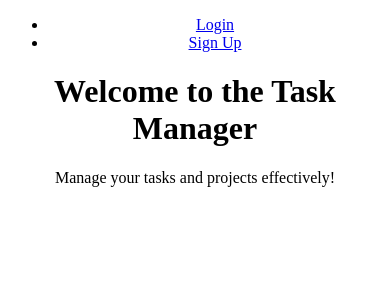
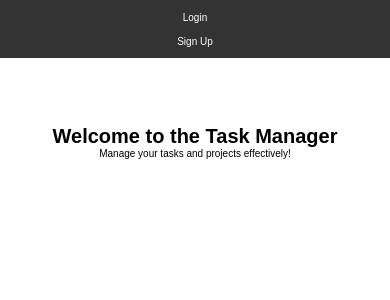
Before and after one commit to sdunlap1/capstone-frontend, a React (Create React App) app: page / in a window 390 px wide. Shown: the top 300 px of the page. Built offline with nearby package versions, Linux system fonts and the light colour scheme; no server answers.

Commit message:
Added styling for mobile and updated logic so new user signup and current user get notified if username or email is already in use

```diff
--- a/src/App.js
+++ b/src/App.js
@@ -7,6 +7,7 @@ import SignupForm from './components/SignupForm';
 import ProtectedRoute from './components/ProtectedRoute';
 import Navbar from './components/Navbar';
 import './styles/App.css';
+import './styles/Calendar.css';
 
 const HomePage = () => (
   <div>
@@ -19,6 +20,7 @@ const App = () => {
   return (
     <div className="App">
       <Navbar />
+      <div className="main-content">
       <Routes>
         <Route path="/" element={<HomePage />} />
         <Route path="/calendar" element={<ProtectedRoute><CalendarPage /></ProtectedRoute>} />
@@ -26,6 +28,7 @@ const App = () => {
         <Route path="/login" element={<LoginForm />} />
         <Route path="/signup" element={<SignupForm />} />
       </Routes>
+      </div>
     </div>
   );
 };
--- a/src/components/Calendar.js
+++ b/src/components/Calendar.js
@@ -13,7 +13,7 @@ import AddTaskModal from "./AddTaskModal";
 import EditTaskModal from "./EditTaskModal";
 import AddProjectModal from "./AddProjectModal";
 import EditProjectModal from "./EditProjectModal";
-import "../styles/Calendar.css";
+
 
 const Calendar = () => {
   const { token } = useAuth();
@@ -332,7 +332,6 @@ const Calendar = () => {
 
   return (
     <div>
-      {/* <h1>Task and Project Calendar</h1> */}
       <FullCalendar
         ref={calendarRef}
         plugins={[dayGridPlugin, timeGridPlugin, interactionPlugin]}
@@ -344,10 +343,12 @@ const Calendar = () => {
         eventDurationEditable={true}
         eventStartEditable={true}
         eventResize={handleEventResize}
+        aspectRatio={1.35}
+        handleWindowResize={true}
         headerToolbar={{
-          left: "prev,next today addTaskButton addProjectButton",
-          center: "title",
-          right: "dayGridMonth,timeGridWeek,timeGridDay,timeGridFourDay",
+          left: "",  // All buttons on the left
+          center: "title",   // The title (month, day, year) centered
+          right: "prev,next today,dayGridMonth,timeGridWeek,timeGridDay,timeGridFourDay, addTaskButton,addProjectButton", // View switchers on the right
         }}
         customButtons={{
           addTaskButton: {
@@ -372,6 +373,7 @@ const Calendar = () => {
             buttonText: "4 day",
           },
         }}
+
         events={events}
         editable={true}
         timeZone="local"
--- a/src/components/Navbar.js
+++ b/src/components/Navbar.js
@@ -6,8 +6,8 @@ const Navbar = () => {
   const { token, logout } = useAuth();
   const location = useLocation();
   return (
-    <nav>
-      <ul>
+    <nav className="navbar">
+      <ul className="nav-links">
         {/* Show Dashboard and Calendar for logged-in users */}
         {token ? (
           <>
--- a/src/components/SignupForm.js
+++ b/src/components/SignupForm.js
@@ -1,11 +1,11 @@
-import React, { useState } from 'react';
-import { useNavigate } from 'react-router-dom';
-import axiosInstance from '../api/axiosInstance';
+import React, { useState } from "react";
+import { useNavigate } from "react-router-dom";
+import axiosInstance from "../api/axiosInstance";
 
 const SignupForm = () => {
-  const [username, setUsername] = useState('');
-  const [password, setPassword] = useState('');
-  const [email, setEmail] = useState('');
+  const [username, setUsername] = useState("");
+  const [password, setPassword] = useState("");
+  const [email, setEmail] = useState("");
   const [error, setError] = useState(null);
   const navigate = useNavigate();
 
@@ -22,7 +22,7 @@ const SignupForm = () => {
     }
 
     try {
-      const response = await axiosInstance.post('/auth/signup', {
+      const response = await axiosInstance.post("/auth/signup", {
         username: trimmedUsername,
         email: trimmedEmail,
         password: trimmedPassword,
@@ -31,20 +31,34 @@ const SignupForm = () => {
       const { token } = response.data;
 
       // Save the token to localStorage
-      localStorage.setItem('token', token);
+      localStorage.setItem("token", token);
 
       // Redirect to user page after signup
-      navigate('/user');
+      navigate("/user");
     } catch (error) {
-      console.error('Error signing up:', error);
-      setError('Failed to sign up. Please ensure all fields are filled correctly and try again.');
+      console.error("Error signing up:", error);
+
+      // Check for specific error messages from the backend
+      if (error.response && error.response.status === 400) {
+        const errorMessage = error.response.data.message;
+
+        if (errorMessage === "Username already taken") {
+          setError("The username is already taken. Please choose another.");
+        } else if (errorMessage === "Email already in use") {
+          setError("The email is already in use. Please choose another.");
+        } else {
+          setError("Failed to sign up. Please ensure all fields are correct.");
+        }
+      } else {
+        setError("An unknown error occurred. Please try again later.");
+      }
     }
   };
 
   return (
     <div>
       <h1>Signup</h1>
-      {error && <p style={{ color: 'red' }}>{error}</p>}
+      {error && <p style={{ color: "red" }}>{error}</p>}
       <form onSubmit={handleSignup}>
         <div>
           <label>Username:</label>
--- a/src/pages/UserPage.js
+++ b/src/pages/UserPage.js
@@ -1,9 +1,9 @@
-import React, { useEffect, useState } from 'react';
-import axiosInstance from '../api/axiosInstance';
-import useAuth from '../hooks/useAuth';
+import React, { useEffect, useState } from "react";
+import axiosInstance from "../api/axiosInstance";
+import useAuth from "../hooks/useAuth";
 
 const UserPage = () => {
-  const { token, user } = useAuth();  // Extract token and user from useAuth hook
+  const { token, user } = useAuth(); // Extract token and user from useAuth hook
   const [userInfo, setUserInfo] = useState(null);
   const [email, setEmail] = useState("");
   const [password, setPassword] = useState("");
@@ -13,14 +13,14 @@ const UserPage = () => {
   useEffect(() => {
     const fetchUserInfo = async () => {
       try {
-        const response = await axiosInstance.get('/user', {
+        const response = await axiosInstance.get("/user", {
           headers: {
             Authorization: `Bearer ${token}`,
           },
         });
         setUserInfo(response.data);
       } catch (error) {
-        console.error('Error fetching user info:', error);
+        console.error("Error fetching user info:", error);
       }
     };
 
@@ -33,27 +33,57 @@ const UserPage = () => {
 
   const handleSave = async (e) => {
     e.preventDefault();
+    // Trim the values to ensure no whitespace is treated as a valid input
+    const trimmedEmail = email.trim();
+    const trimmedPassword = password.trim();
+
+    // Check if both email and password fields are empty
+    if (!trimmedEmail && !trimmedPassword) {
+      setErrorMessage("At least one field (email or password) is required.");
+      return;
+    }
+
     try {
       const updatedInfo = {
-        email,
-        ...(password && { password }), // Only include password if it's being changed
+        email: trimmedEmail ? trimmedEmail : userInfo.email,  // Keep original email if field is empty
+        ...(trimmedPassword && { password: trimmedPassword }),
       };
 
       await axiosInstance.put("/user", updatedInfo); // Send the updated data to the backend
 
       setSuccessMessage("User information updated successfully!");
       setErrorMessage("");
+      setEmail("");
+      setPassword("");
     } catch (error) {
       console.error("Error updating user information:", error);
+
+      // Check for specific error messages from the backend
+      if (error.response && error.response.status === 400) {
+        const errorMessage = error.response.data.message;
+
+        if (errorMessage === "Email already in use") {
+          setErrorMessage(
+            "The email is already in use. Please choose another."
+          );
+        } else {
           setErrorMessage("Failed to update user information.");
+        }
+      } else {
+        setErrorMessage("An unknown error occurred. Please try again later.");
+      }
     }
   };
 
   return (
     <div>
       <h1>User Information</h1>
-      <p><strong>Username:</strong> {userInfo.username}</p>
-      <p><strong>Email:</strong> {userInfo.email}</p>
+      <p>
+        <strong>Username:</strong> {userInfo.username}
+      </p>
+      <p>
+        <strong>Email:</strong> {userInfo.email}
+      </p>
 
       <h1>Edit Your Information</h1>
 
--- a/src/styles/App.css
+++ b/src/styles/App.css
@@ -16,3 +16,125 @@
     transform: rotate(360deg);
   }
 }
+
+/* Styles for NAVBAR */
+/* Basic reset */
+* {
+  margin: 0;
+  padding: 0;
+  box-sizing: border-box;
+}
+
+body {
+  font-family: Arial, sans-serif;
+}
+
+/* Navbar container */
+.navbar {
+  display: flex;
+  justify-content: center;
+  background-color: #333;
+  padding: 10px;
+  position: fixed;
+  top: 0;
+  width: 100%;
+  z-index: 100;
+}
+
+/* Nav links list */
+.nav-links {
+  display: flex;
+  justify-content: center; /* Align horizontally */
+  align-items: center;
+  list-style-type: none;
+}
+
+/* Individual link items */
+.nav-links li {
+  margin: 0 20px;
+}
+
+/* Styling the links */
+.nav-links a,  .nav-links button {
+  color: white;
+  text-decoration: none;
+  font-size: 16px;
+  padding: 8px 12px;
+}
+
+.nav-links a:hover {
+  background-color: #555;
+  border-radius: 4px;
+}
+
+/* Style for the logout button */
+.nav-links button {
+  background: none;
+  border: none;
+  color: white;
+  cursor: pointer;
+  font-size: 16px;
+  padding: 8px 12px;
+}
+
+.nav-links button:hover {
+  background-color: #555;
+  border-radius: 4px;
+}
+
+/* Add some padding to the main content to avoid being hidden by the navbar */
+.main-content {
+  padding-top: 100px;
+}
+
+/* Media query for mobile */
+@media (max-width: 768px) {
+  body {
+    font-size: 12px;
+  }
+  .navbar {
+    flex-direction: column;
+    align-items: center;
+    font-size: 12px;
+  }
+
+  .nav-links {
+    flex-direction: column;
+    align-items: center;
+  }
+
+  .nav-links li {
+    margin: 10px 0;
+  }
+  .nav-links a, .nav-links button {
+    font-size: 12px;
+  }
+
+  /* Make the calendar and other content responsive */
+  .main-content {
+    display: flex;
+    flex-direction: column;
+    align-items: center;
+    margin-top: 120px;
+  }
+}
+
+/* Additional media query for very small devices */
+@media (max-width: 480px) {
+  body {
+    font-size: 10px;
+  }
+  .navbar {
+    padding: 5px;
+  }
+  .nav-links a, .nav-links button {
+    font-size: 10px;
+  }
+  .nav-links li {
+    margin: 5px 0;
+  }
+
+  .main-content {
+    padding: 5px;
+  }
+}
--- a/src/styles/Calendar.css
+++ b/src/styles/Calendar.css
@@ -93,6 +93,28 @@
   background-color: red !important;
 }
 
+/* style the title and buttons */
+.fc-toolbar {
+  display: flex;
+  flex-direction: column; /* Stack title and buttons vertically */
+  align-items: center; /* Center all elements */
+  margin-bottom: 20px; /* Adjust space below the toolbar */
+}
+
+/* Center and style the title */
+.fc-toolbar-title {
+  font-size: 24px;
+  margin-bottom: 10px; /* Space between title and buttons */
+  text-align: center;
+  font-weight: bold;
+}
+
+/* Adjust the buttons layout */
+.fc-toolbar-chunk {
+  display: flex;
+  justify-content: center;
+}
+
 /* Use this styling for month view all other views are
 handled in fetchTasks in Calendar.js */
 
@@ -104,6 +126,22 @@ handled in fetchTasks in Calendar.js */
 }
 /* Style for completed tasks */
 .task-event.completed {
-  background-color: grey; /* Grey out completed tasks */
-  border-color: darkgrey; /* Dark grey border for completed tasks */
+  background-color: grey;
+  border-color: darkgrey;
 }
+
+/* adding padding to the whole calendar over 768px */
+@media (min-width: 768px) {
+  .fc {
+    padding-right: 20px;
+    padding-bottom: 20px;
+    padding-left: 20px;
+  }
+}
+/* Optional: Responsive styling for mobile */
+@media (max-width: 768px) {
+  .fc-toolbar-title {
+    font-size: 14px !important;
+    padding: 0, 5, 0, 5 !important;
+  }
+}
```
Lines whose indentation alone changed are shown as unchanged.
